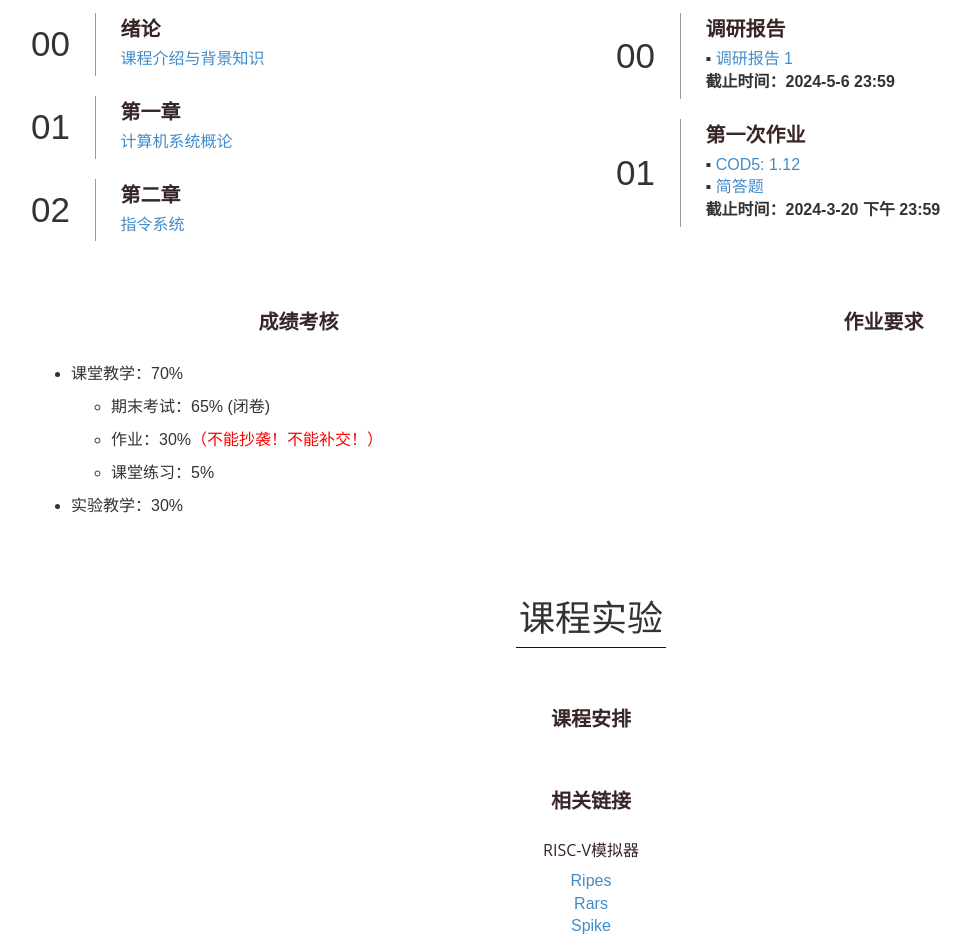
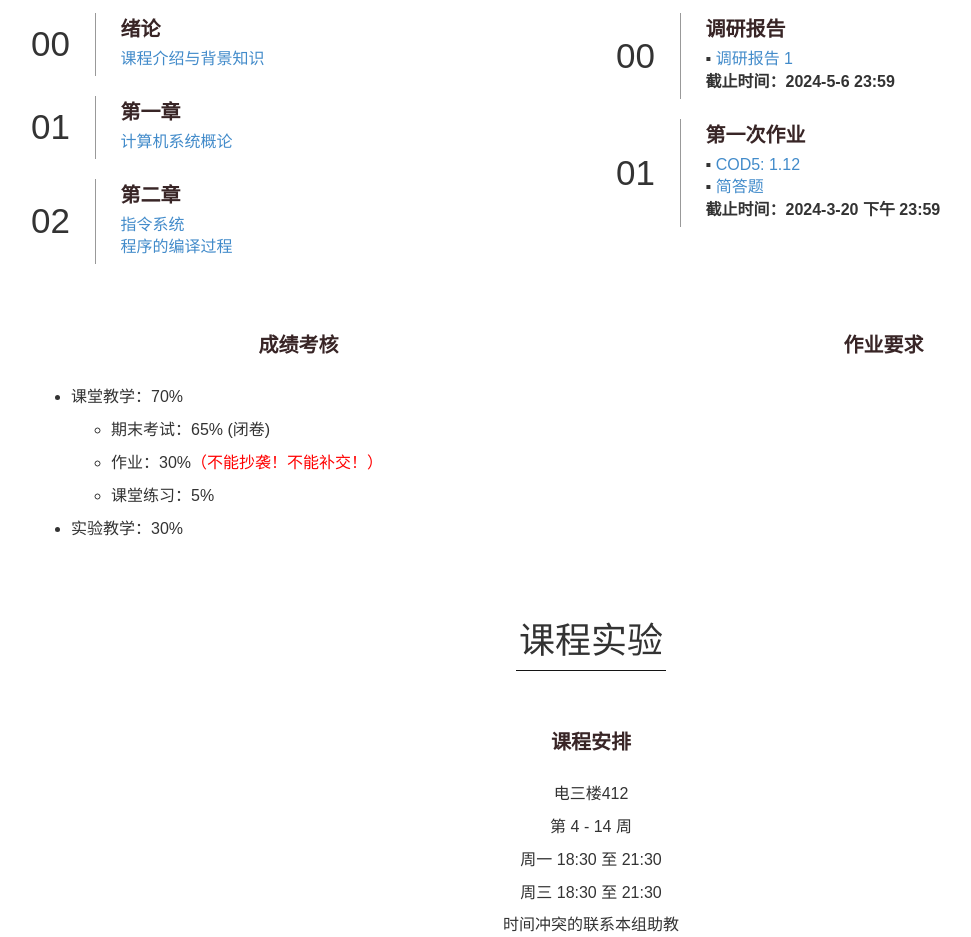
Before and after one commit to codh2024/codh2024.github.io, a plain HTML site: page index.html in a window 1280 px wide. Shown: the part 1329-2266 px from the top of the page, without its empty margins (49-1020 px from the left). Drawn offline with nearby package versions, Linux system fonts and the light colour scheme.

Commit message:
Update index.html

```diff
--- a/index.html
+++ b/index.html
@@ -182,7 +182,7 @@
 									<h3>第二章</h3>
 									<p>
 										<a href="./slides/Ch2.1-指令系统.pdf">指令系统</a> <br>
-										<!--<a href="./slides/Ch2.2-程序的编译过程.pdf">程序的编译过程</a>-->
+										<a href="./slides/Ch2.2-程序的编译过程.pdf">程序的编译过程</a>
 									</p>
 								</div>
 							</div>
@@ -462,16 +462,11 @@
 				<h3>课程安排</h3>
 			</div>
 			<div class="h-body" style="text-align: center;">
-				<!--
-    这是多行注释
-    这是多行注释
-    这是多行注释
-
-				<p><span>电三楼410</span></p>
+				<p><span>电三楼412</span></p>
 				<p><span>第 4 - 14 周</span></p>
+				<p><span>周一 18:30 至 21:30</span></p>
 				<p><span>周三 18:30 至 21:30</span></p>
 				<p><span>时间冲突的联系本组助教</span></p>
-				-->
 			</div>
 		</div>
 		<div class="row">
```
